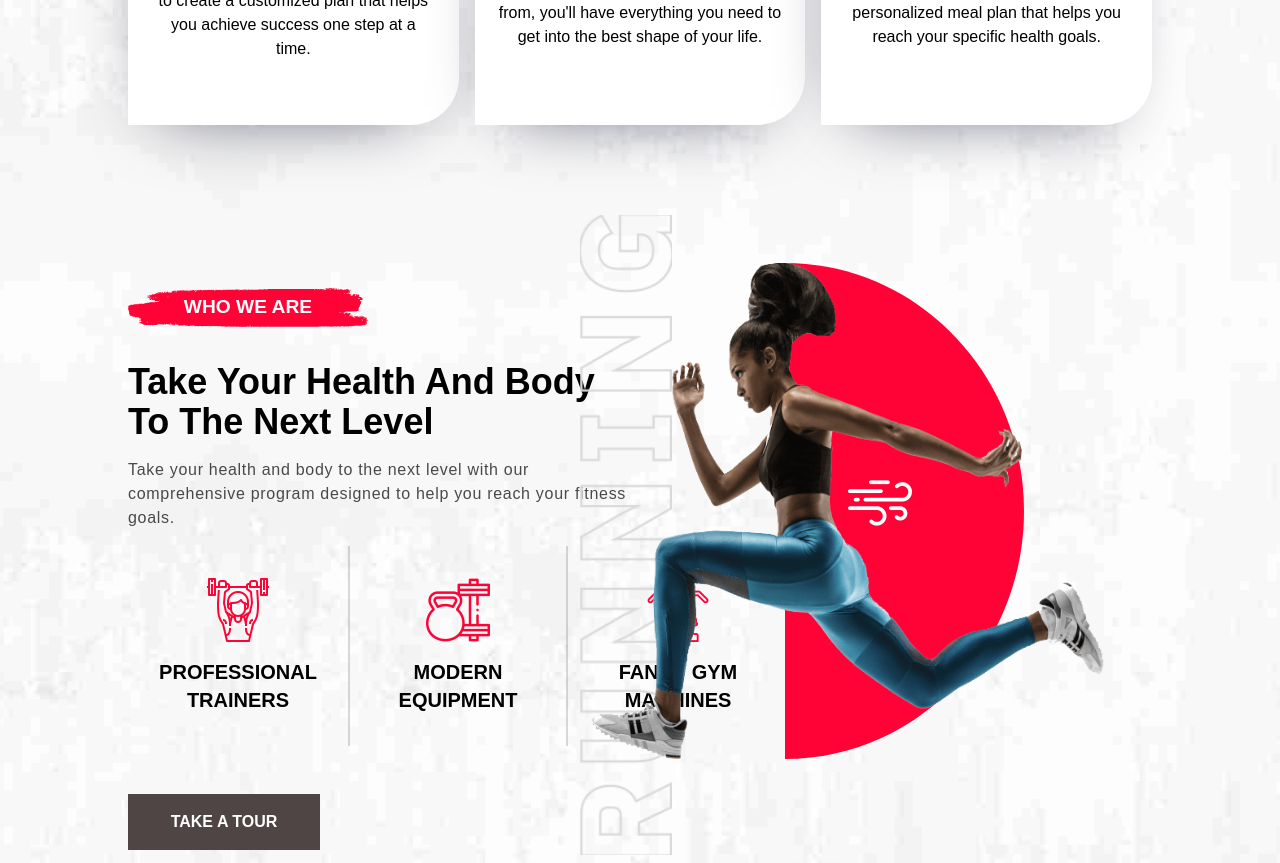
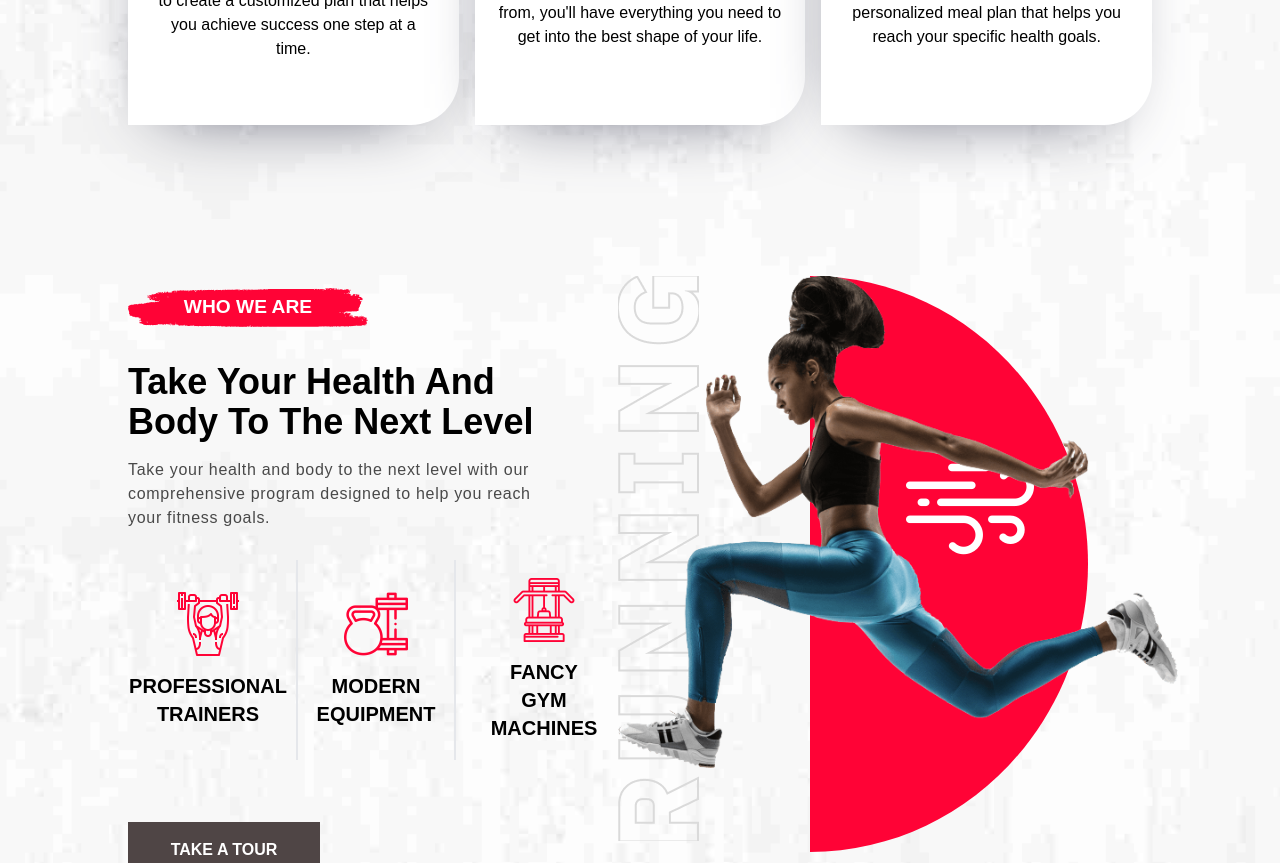
Before and after one commit to PawelWydra/Gymate-main, a React (Create React App) app: page / in a window 1280 px wide. Shown: the part 1040-1903 px from the top of the page. Built offline with nearby package versions, Linux system fonts and the light colour scheme.

Commit message:
refactor: move cards to cmp

```diff
--- a/src/components/blog/blogCard/blogCard.jsx
+++ b/src/components/blog/blogCard/blogCard.jsx
@@ -2,11 +2,11 @@ import BtnWithRedArrow from "../../title/btnWithRedArrow/btnWithRedArrow.jsx";
 
 function BlogCard({ date, heading, paragraphText }) {
   return (
-    <div className="md:w-[23rem] px-8 py-12 flex flex-col gap-4 shadow-2xl text-black">
+    <div className="min-w-[22rem] max-w-[26rem] px-8 py-12 flex flex-col flex-1 gap-4 shadow-2xl text-black">
       <div className="max-h-8 max-w-fit flex items-center border border-solid border-black rounded-3xl p-4">
         <h3 className="text-base font-bold">{date}</h3>
       </div>
-      <h2 className="text-2xl font-bold mt-4">{heading}</h2>
+      <h2 className="text-2xl font-bold self-center">{heading}</h2>
       <p className="mb-5 text-md text-gray-500 text-justify leading-5">{paragraphText}</p>
       <BtnWithRedArrow
         text="READ MORE"
--- a/src/components/choose-us/chooseUs.css
+++ b/src/components/choose-us/chooseUs.css
@@ -50,7 +50,7 @@
 .chooseUs-grid-container {
   display: grid;
   grid-template-columns: repeat(2, 1fr);
-  gap: 1rem;
+  gap: 2rem;
   margin-top: 1rem;
   max-width: 65%;
   min-width: 30rem;
--- a/src/components/choose-us/chooseUs.jsx
+++ b/src/components/choose-us/chooseUs.jsx
@@ -24,7 +24,7 @@ function ChooseUs() {
           <h1 className="text-4xl font-semibold py-1 leading-tight">
             We Can Give A Shape Of <br /> Your Body Here!
           </h1>
-          <p>
+          <p className="max-w-lg text-pretty">
             At <strong>Gymate</strong>, we are dedicated to helping you achieve
             the body of your dreams. Our expert trainers and nutritionists will
             work with you to create a personalized fitness and nutrition plan
--- a/src/components/choose-us/chooseUsGridItem/chooseUsGridItem.jsx
+++ b/src/components/choose-us/chooseUsGridItem/chooseUsGridItem.jsx
@@ -7,7 +7,7 @@ function ChooseUsGridItem(props) {
       <div className="chooseUs-icon-container">
         <img src={props.icon} alt="" />
       </div>
-      <h3 className="w-32">{props.description}</h3>
+      <h3 className="w-32 self-center">{props.description}</h3>
     </div>
   );
 }
--- a/src/components/classes/classes.css
+++ b/src/components/classes/classes.css
@@ -5,8 +5,8 @@
 
 .classes-image-grid {
   display: grid;
-  grid-template-columns: repeat(4, 1fr);
-  grid-template-rows: repeat(2, 1fr);
+  grid-template-columns: repeat(4, minmax(0, 1fr));
+  grid-template-rows: repeat(auto, minmax(0, 1fr));
   gap: 1rem;
   height: 45rem;
 
--- /dev/null
+++ b/src/components/introduce/CardContainer.jsx
@@ -0,0 +1,37 @@
+import "./introduce.css";
+import { GiProgression } from "react-icons/gi";
+import { FaRunning } from "react-icons/fa";
+import { TbListCheck } from "react-icons/tb";
+
+function CardContainer() {
+  return (
+    <article className="introduce-card-container text-black">
+      <div className="introduce-card">
+        <GiProgression className="introduce-card-icon" />
+        <h2 className="text-2xl py-4 font-bold">PROGRESSION</h2>
+        <p className="text-center px-2">
+          Our team of experts will work with you to create a customized plan
+          that helps you achieve success one step at a time.
+        </p>
+      </div>
+      <div className="introduce-card">
+        <FaRunning className="introduce-card-icon" />
+        <h2 className="text-2xl py-4 font-bold">WORKOUT</h2>
+        <p className="text-center px-2">
+          With a variety of workouts to choose from, you'll have everything you
+          need to get into the best shape of your life.
+        </p>
+      </div>
+      <div className="introduce-card">
+        <TbListCheck className="introduce-card-icon" />
+        <h2 className="text-2xl py-4 font-bold">NUTRITION</h2>
+        <p className="text-center px-2">
+          Our team will work with you to create a personalized meal plan that
+          helps you reach your specific health goals.
+        </p>
+      </div>
+    </article>
+  );
+}
+
+export default CardContainer;
--- a/src/components/introduce/introduce.css
+++ b/src/components/introduce/introduce.css
@@ -8,7 +8,7 @@
 
 .introduce-card {
   min-width: 20rem;
-  max-width: 25rem;
+  max-width: 27rem;
   background-color: #fff;
   display: flex;
   flex-direction: column;
@@ -40,8 +40,10 @@
 
 .introduce-info-container {
   display: flex;
-  align-items: center;
-  margin-top: 10rem;
+  gap: 1rem;
+  flex-wrap: wrap;
+  justify-content: center;
+
 }
 
 .info-text-container {
@@ -49,7 +51,8 @@
   display: flex;
   flex-direction: column;
   gap: 1rem;
-  width: 50%;
+  flex: 0 1 0%;
+  margin-top: 10rem;
 }
 
 .info-text-container p {
@@ -59,20 +62,18 @@
   letter-spacing: 0.7px;
 }
 
-.introduce-icon-container {
-  display: flex;
-  align-items: center;
-  width: 55rem;
-}
+
 
 .introduce-icon {
+  flex: 1 1 0;
+  min-width: 10rem;
+  max-width: 15rem;
   display: flex;
   flex-direction: column;
   justify-content: center;
   align-items: center;
   text-align: center;
   padding: 2rem;
-  white-space: no-wrap;
   width: 25%;
 }
 
@@ -82,7 +83,7 @@
 }
 
 .introduce-icon img {
-  width: 4rem;
+  max-width: 4rem;
   aspect-ratio: 1/1;
 }
 
@@ -102,37 +103,3 @@
   font-size: 1rem;
   text-align: center;
 }
-
-.info-image-container {
-  position: relative;
-  width: 40rem;
-}
-
-.info-image-container > img {
-  position: absolute;
-}
-.girl-img {
-  height: 31rem;
-  width: 32rem;
-  bottom: -12rem;
-  right: 3rem;
-  z-index: 2;
-}
-.girl-bg-img {
-  max-height: 31rem;
-  bottom: -12rem;
-  right: 8rem;
-}
-
-.girl-sidetext-img {
-  height: 40rem;
-  bottom: -18rem;
-  right: 30rem;
-  z-index: 1;
-}
-
-.wind-img {
-  height: 4rem;
-  right: 15rem;
-  top: -6rem;
-}
--- a/src/components/introduce/introduce.jsx
+++ b/src/components/introduce/introduce.jsx
@@ -1,7 +1,5 @@
 import "./introduce.css";
-import { GiProgression } from "react-icons/gi";
-import { FaRunning } from "react-icons/fa";
-import { TbListCheck } from "react-icons/tb";
+
 import weightLifter from "../../assets/images/who-we-are/weightlifter.png";
 import equipment from "../../assets/images/who-we-are/equpments.png";
 import machines from "../../assets/images/who-we-are/gym.png";
@@ -12,38 +10,14 @@ import girlWind from "../../assets/images/who-we-are/wind.png";
 import RedBgHeading from "../title/redBgHeading/redBgHeading";
 import SectionContainer from "../sectionContainer/sectionContainer";
 import bgImage from "../../assets/images/who-we-are/background.jpg";
+import CardContainer from "./CardContainer";
 
 function Introduce() {
   return (
     <SectionContainer bg={bgImage}>
-      <article className="introduce-card-container text-black">
-        <div className="introduce-card">
-          <GiProgression className="introduce-card-icon" />
-          <h2 className="text-2xl py-4 font-bold">PROGRESSION</h2>
-          <p className="text-center px-2">
-            Our team of experts will work with you to create a customized plan
-            that helps you achieve success one step at a time.
-          </p>
-        </div>
-        <div className="introduce-card">
-          <FaRunning className="introduce-card-icon" />
-          <h2 className="text-2xl py-4 font-bold">WORKOUT</h2>
-          <p className="text-center px-2">
-            With a variety of workouts to choose from, you'll have everything
-            you need to get into the best shape of your life.
-          </p>
-        </div>
-        <div className="introduce-card">
-          <TbListCheck className="introduce-card-icon" />
-          <h2 className="text-2xl py-4 font-bold">NUTRITION</h2>
-          <p className="text-center px-2">
-            Our team will work with you to create a personalized meal plan that
-            helps you reach your specific health goals.
-          </p>
-        </div>
-      </article>
-      <article className="introduce-info-container text-black">
-        <div className="info-text-container">
+      <CardContainer/>
+      <article className="flex justify-center text-black flex-1">
+        <div className="info-text-container lg:max-w-[40%] flex-1">
           <header>
             <RedBgHeading text={"WHO WE ARE"} width="15rem" />
             <h1 className="text-4xl font-bold pt-8">
@@ -54,7 +28,7 @@ function Introduce() {
             Take your health and body to the next level with our comprehensive
             program designed to help you reach your fitness goals.
           </p>
-          <div className="introduce-icon-container">
+          <div className="flex flex-col items-center md:flex-row md:gap-2">
             <div className="introduce-icon">
               <img src={weightLifter} alt="Weight Lifter" />
               <h4 className="text-xl font-semibold mt-4">
@@ -62,7 +36,7 @@ function Introduce() {
                 <br /> TRAINERS
               </h4>
             </div>
-            <div className="introduce-icon icon-border">
+            <div className="introduce-icon border-x-0 md:border-x-2 border-gray-200	">
               <img src={equipment} alt="Equipment" />
               <h4 className="text-xl font-semibold mt-4">
                 MODERN <br />
@@ -77,19 +51,31 @@ function Introduce() {
               </h4>
             </div>
           </div>
-          <button
-            className="introduce-btn mt-8
-          "
-            aria-label="Take a Tour"
-          >
+          <button className="introduce-btn mt-8" aria-label="Take a Tour">
             TAKE A TOUR
           </button>
         </div>
-        <div className="info-image-container">
-          <img src={girl} alt="Girl running" className="girl-img" />
-          <img src={girlBackground} alt="" className="girl-bg-img" />
-          <img src={girlSideText} alt="" className="girl-sidetext-img" />
-          <img src={girlWind} alt="" className="wind-img" />
+        <div className="hidden lg:block relative flex-1 min-w-[50%]">
+          <img
+            src={girl}
+            alt="Girl running"
+            className="absolute h-auto lg:max-w-[32rem] xl:max-w-[35rem] left-[5rem] lg:top-[25%] xl:top-[20%] z-10"
+          />
+          <img
+            src={girlBackground}
+            alt=""
+            className="absolute h-auto max-w-max top-[20%] left-[17rem]"
+          />
+          <img
+            src={girlSideText}
+            alt=""
+            className="absolute h-auto max-w-max left-20 top-[20%]"
+          />
+          <img
+            src={girlWind}
+            alt=""
+            className="absolute h-auto max-w-max left-[23rem] top-[20rem]"
+          />
         </div>
       </article>
     </SectionContainer>
--- a/src/components/pricing/pricing.jsx
+++ b/src/components/pricing/pricing.jsx
@@ -25,7 +25,7 @@ function Pricing() {
           type specimen book.
         </p>
       </div>
-      <div className="flex flex-col flex-wrap justify-around items-center md:flex-row gap-6">
+      <div className="flex flex-wrap justify-center gap-8">
         {pricingData.map(({ imgSrc, title, price }, index) => (
           <PricingCard
             key={index}
--- a/src/components/pricing/pricingCard/pricingCard.jsx
+++ b/src/components/pricing/pricingCard/pricingCard.jsx
@@ -10,7 +10,7 @@ function PricingCard({ imgSrc, title, price }) {
   ];
 
   return (
-    <div className="shadow-2xl">
+    <div className="shadow-2xl flex-1 min-w-80 max-w-[27rem]">
       <div className="relative group">
         <img
           src={imgSrc}
@@ -23,7 +23,7 @@ function PricingCard({ imgSrc, title, price }) {
           </h2>
         </div>
       </div>
-      <div className="h-2/3 flex flex-col items-center gap-3 p-4 text-black bg-white">
+      <div className="flex flex-col items-center gap-3 p-4 text-black bg-white">
         <h1 className="relative text-5xl font-bold font-sans mb-4">
           <span className="absolute top-0 right-16 text-3xl font-thin text-gray-400">
             $
--- a/src/components/testimonials/testimonials.jsx
+++ b/src/components/testimonials/testimonials.jsx
@@ -14,7 +14,7 @@ const Testimonials = () => {
   return (
     <div className="flex flex-col items-center mt-10">
       <RedBgHeading text="TESTIMONIALS" width="15rem" />
-      <div className="flex md:mt-16 xl:mt-40 2xl:mt-48 border-8 border-gray-200 p-8">
+      <div className="flex mt-8 md:mt-16 xl:mt-40 2xl:mt-48 border-8 border-gray-200 p-8">
         <div className="flex justify-end p-8 bg-black text-white relative">
           <img
             className="hidden lg:block absolute left-0 bottom-0 rounded-tr-[50%] min-h-[30rem] 2xl:max-h-[35rem] w-5/12"
--- a/src/components/trainers/trainers.jsx
+++ b/src/components/trainers/trainers.jsx
@@ -3,7 +3,7 @@ import RedBgHeading from "../title/redBgHeading/redBgHeading";
 import Testimonials from "../testimonials/testimonials.jsx";
 import trainerArray from "./trainersData";
 import SectionContainer from "../sectionContainer/sectionContainer";
-
+import bg from "../../assets/images/trainers/dot-bg.png";
 function TrainersAndTestimonials() {
   return (
     <SectionContainer bg="#fff">
@@ -18,7 +18,7 @@ function TrainersAndTestimonials() {
             guidance and motivation provided!
           </p>
         </div>
-        <div className="flex flex-col justify-around gap-4 items-center md:flex-row  flex-wrap">
+        <div className="flex flex-col justify-center gap-6 items-center md:flex-row  flex-wrap">
           {trainerArray.map((trainer, index) => (
             <TrainerCard
               key={index}
```
